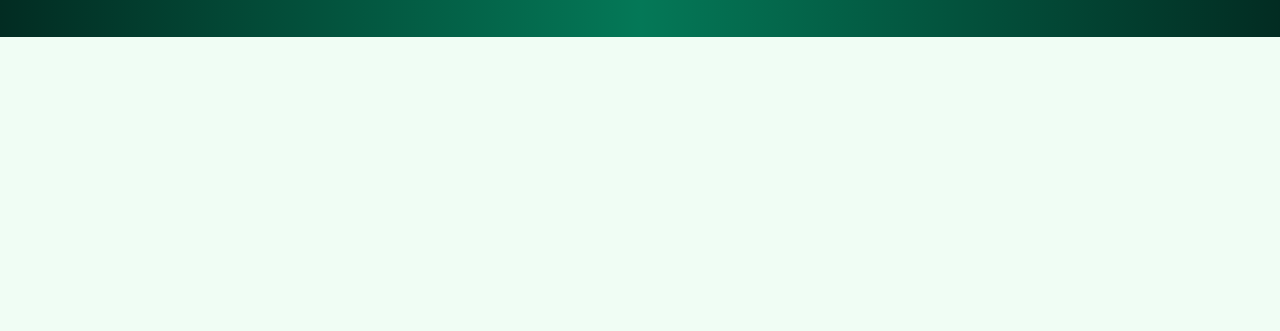
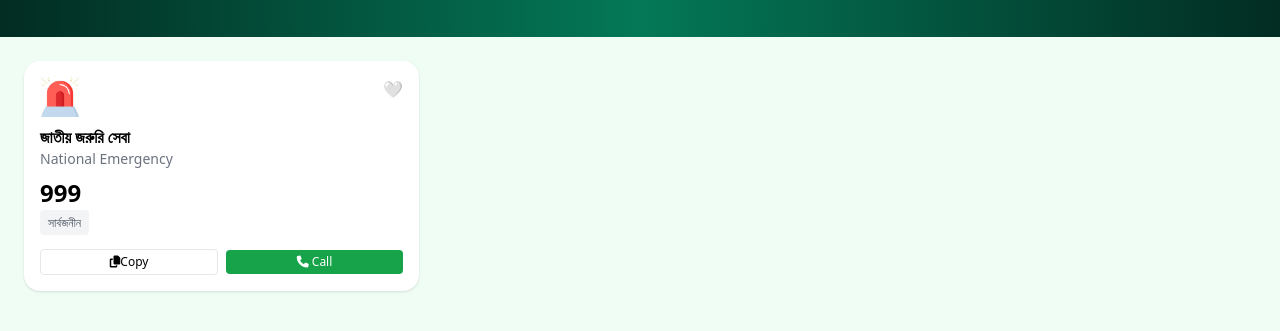
Before and after one commit to mdmahedihasan11/my-assignment-5, a plain HTML site: page index.html in a window 1280 px wide. Shown: the part 227-558 px from the top of the page. Drawn offline with nearby package versions, Linux system fonts and the light colour scheme.

Commit message:
my 4th commit

```diff
--- a/index.html
+++ b/index.html
@@ -57,6 +57,26 @@
     <!-- Service Cards Grid -->
     <div class="flex-1 grid grid-cols-1 sm:grid-cols-2 lg:grid-cols-3 gap-6">
 
+      <!-- জাতীয় জরুরি সেবা -->
+      <div class="service-card bg-white rounded-2xl shadow p-4 flex flex-col justify-between"
+           data-title="জাতীয় জরুরি সেবা" data-number="999">
+        <div>
+          <div class="flex justify-between items-start">
+            <img src="assets/emergency.png" alt="icon" class="w-10 h-10">
+            <button class="heart-btn text-gray-400">🤍</button>
+          </div>
+          <h3 class="font-bold text-base mt-2">জাতীয় জরুরি সেবা</h3>
+          <p class="text-sm text-gray-500">National Emergency</p>
+          <p class="text-2xl font-bold mt-2">999</p>
+          <span class="text-xs bg-gray-100 text-gray-600 px-2 py-1 rounded">সার্বজনীন</span>
+        </div>
+        <div class="flex justify-between items-center mt-4 space-x-2">
+          <button class="copy-btn border rounded px-3 py-1 text-xs flex-1 " > <i class="fa-solid fa-copy"></i>Copy</button>
+          <button class="call-btn bg-green-600 text-white px-3 py-1 rounded text-xs flex-1"><i class="fa-solid fa-phone"></i> Call</button>
+        </div>
+      </div>
+
+
 
 
   <script src="script.js"></script>
```
